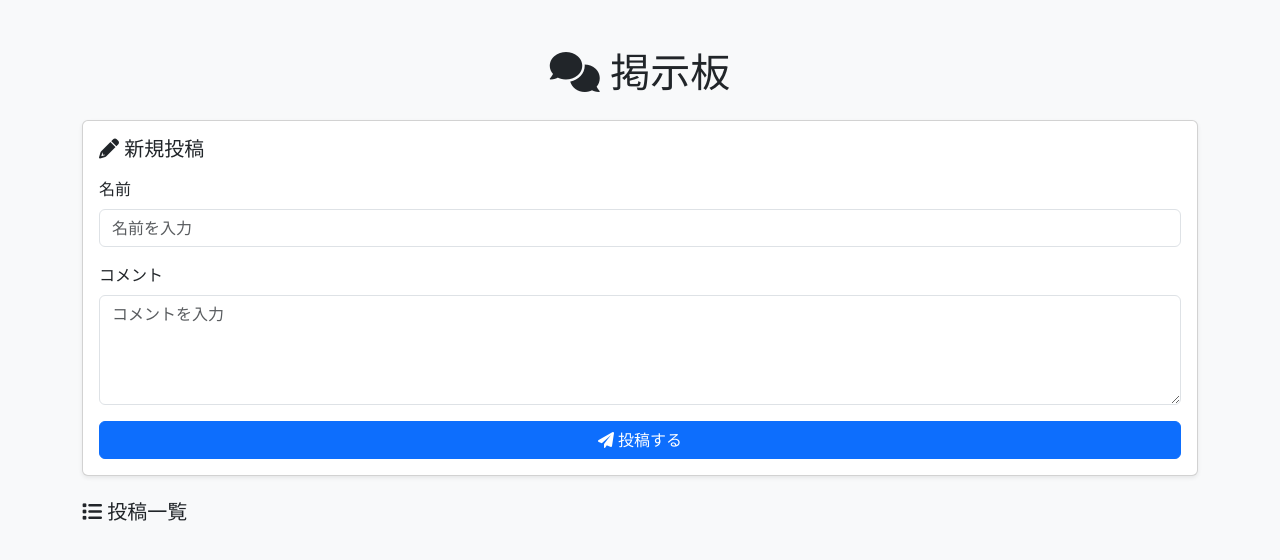
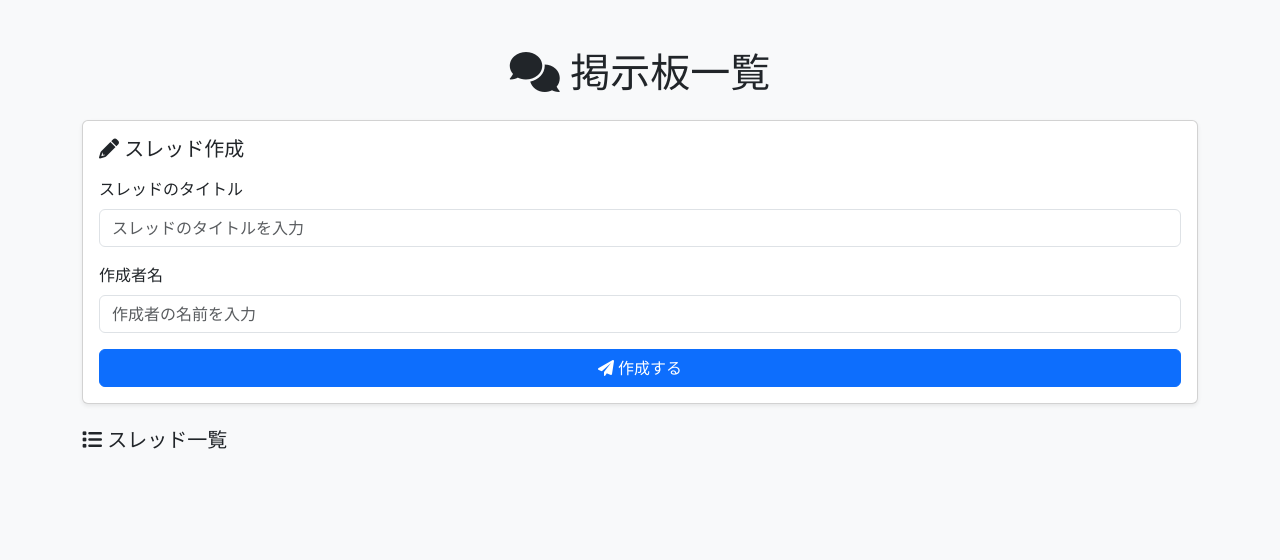
Before and after one commit to illionillion/php-realtime-bbs, a PHP site: page / in a window 1280 px wide. Shown: the top 560 px of the page. Run offline with PHP 8.4, Linux system fonts and the light colour scheme; data that the repository does not hold is empty; some libraries are stand-ins or nearby versions.

Commit message:
feat: ルーム作成に処理変更

```diff
--- a/express/src/index.js
+++ b/express/src/index.js
@@ -14,10 +14,10 @@ const io = socketIo(server, {
 // JSONのパースを追加
 app.use(express.json()); // これがないとPOSTリクエストのJSONがパースされない
 
-// /new_post へのPOSTリクエストを処理
-app.post('/new_post', (req, res) => {
+// /new_room へのPOSTリクエストを処理
+app.post('/new_room', (req, res) => {
   // 受け取った投稿を全てのクライアントに送信
-  io.emit('new_post', req.body);
+  io.emit('new_room', req.body);
 
   res.status(200).json({ message: '送信成功' });
 });
--- a/php/www/index.php
+++ b/php/www/index.php
@@ -1,9 +1,9 @@
 <?php
 require_once("./lib/connect-db.php");
 
-// 投稿データを取得
-$stmt = $pdo->query('SELECT * FROM posts ORDER BY createdAt DESC');
-$posts = $stmt->fetchAll(PDO::FETCH_ASSOC);
+// ルームのデータを取得
+$stmt = $pdo->query('SELECT * FROM rooms ORDER BY createdAt DESC');
+$rooms = $stmt->fetchAll(PDO::FETCH_ASSOC);
 ?>
 
 <!DOCTYPE html>
@@ -11,63 +11,57 @@ $posts = $stmt->fetchAll(PDO::FETCH_ASSOC);
 
 <head>
     <meta charset="UTF-8">
-    <title>掲示板</title>
+    <title>掲示板一覧</title>
     <?php require_once('./lib/bootstrap.php'); ?>
     <?php require_once("./lib/socket.io.php"); ?>
 </head>
 
 <body class="bg-light">
     <div class="container py-5">
-        <h1 class="text-center mb-4"><i class="fas fa-comments"></i> 掲示板</h1>
+        <h1 class="text-center mb-4"><i class="fas fa-comments"></i> 掲示板一覧</h1>
 
-        <!-- 投稿フォーム -->
+        <!-- ルーム作成フォーム -->
         <div class="card mb-4 shadow-sm">
             <div class="card-body">
-                <h2 class="h5 mb-3"><i class="fas fa-pencil-alt"></i> 新規投稿</h2>
-                <form action="actions/send.php" method="POST">
+                <h2 class="h5 mb-3"><i class="fas fa-pencil-alt"></i> スレッド作成</h2>
+                <form action="actions/create-room.php" method="POST">
                     <div class="mb-3">
-                        <label for="name" class="form-label w-100">名前</label>
-                        <input type="text" name="name" id="name" class="form-control" placeholder="名前を入力" required>
+                        <label for="title" class="form-label">スレッドのタイトル</label>
+                        <input type="text" name="title" id="title" class="form-control" placeholder="スレッドのタイトルを入力" required>
                     </div>
                     <div class="mb-3">
-                        <label for="comment" class="form-label w-100">コメント</label>
-                        <textarea name="comment" id="comment" class="form-control" placeholder="コメントを入力" rows="4" required></textarea>
+                        <label for="createdBy" class="form-label">作成者名</label>
+                        <input type="text" name="createdBy" id="createdBy" class="form-control" placeholder="作成者の名前を入力" required>
                     </div>
                     <button type="submit" class="btn btn-primary w-100">
-                        <i class="fas fa-paper-plane"></i> 投稿する
+                        <i class="fas fa-paper-plane"></i> 作成する
                     </button>
                 </form>
             </div>
         </div>
 
-        <!-- 投稿リスト -->
-        <h2 class="h5 mb-3"><i class="fas fa-list"></i> 投稿一覧</h2>
-        <ul id="posts" class="list-group mb-4">
-            <?php foreach ($posts as $post): ?>
+        <!-- ルーム一覧 -->
+        <h2 class="h5 mb-3"><i class="fas fa-list"></i> スレッド一覧</h2>
+        <ul id="rooms" class="list-group mb-4">
+            <?php foreach ($rooms as $room): ?>
                 <li class="list-group-item">
-                    <div class="d-flex justify-content-between align-items-center">
-                        <div>
-                            <strong><i class="fas fa-user-circle"></i> <?= htmlspecialchars($post['name']) ?></strong>
-                            <pre class="mb-1"><?= htmlspecialchars($post['comment']) ?></pre>
-                        </div>
-                        <small class="text-muted"><i class="far fa-clock"></i>  <?= date('Y/m/d H:i', strtotime($post['createdat'])) ?></small>
-                    </div>
+                    <a href="/rooms/<?= htmlspecialchars($room['roomid']) ?>" class="room-link text-decoration-none">
+                        <strong class="title"><?= htmlspecialchars($room['title']) ?></strong>
+                        <small class="desc text-muted">（作成者: <?= htmlspecialchars($room['createdby']) ?>, <?= date('Y/m/d H:i', strtotime($room['createdat'])) ?>）</small>
+                    </a>
                 </li>
             <?php endforeach; ?>
         </ul>
     </div>
-    <template id="post-template">
+
+    <template id="room-template">
         <li class="list-group-item">
-            <div class="d-flex justify-content-between align-items-center">
-                <div>
-                    <strong><i class="fas fa-user-circle"></i> <span class="post-name"></span></strong>
-                    <pre class="mb-1 post-comment"></pre>
-                </div>
-                <small class="text-muted"><i class="far fa-clock"></i> <span class="post-createdat"></span></small>
-            </div>
+            <a href="" class="room-link text-decoration-none">
+                <strong class="title"></strong>
+                <small class="desc text-muted"></small>
+            </a>
         </li>
     </template>
-
 </body>
 
 </html>
--- a/php/www/lib/socket.io.php
+++ b/php/www/lib/socket.io.php
@@ -4,25 +4,27 @@
     const socket = io('<?= getenv('EXPRESS_URL'); ?>'); // ExpressサーバーのURL
 
     // 新しい投稿を受け取ったときの処理
-    socket.on('new_post', (data) => {
+    socket.on('new_room', (data) => {
+        console.log(data);
+
         addNewPost(data);
     });
 
     /**
      * テンプレートを使って新しい投稿を追加する関数
-     * @param {Object} data - 受け取った投稿データ (name, comment, createdat)
+     * @param {Object} data - 受け取った投稿データ
      */
     function addNewPost(data) {
-        const template = document.getElementById('post-template'); // テンプレートを取得
+        const template = document.getElementById('room-template'); // テンプレートを取得
         const clone = template.content.cloneNode(true); // テンプレートを複製
 
         // 名前、コメント、時刻を動的に設定
-        clone.querySelector('.post-name').textContent = data.name;
-        clone.querySelector('.post-comment').textContent = data.comment;
-        clone.querySelector('.post-createdat').textContent = data.createdat;
+        clone.querySelector('.room-link').href = `/rooms/${data.roomId}`;
+        clone.querySelector('.title').textContent = data.title;
+        clone.querySelector('.desc').textContent = `（作成者: ${data.createdBy}, ${data.createdAt}）`;
 
         // 投稿リストの先頭に挿入
-        const postList = document.getElementById('posts');
+        const postList = document.getElementById('rooms');
         postList.prepend(clone);
     }
 </script>
```
Also changed, not shown: initdb.d/migrate.sql (+29 -5 lines), php/www/actions/create-room.php (added, +35 -0 lines).
